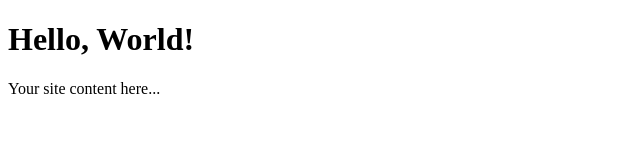
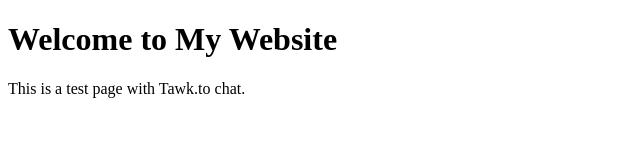
Before and after one commit to btech20209/btechcorp, a plain HTML site: page index.html in a window 1280 px wide. Shown: the whole page, without its empty margins (0-640 px from the left). Drawn offline with Linux system fonts and the light colour scheme.

Commit message:
Added tawk text to index.html

```diff
--- a/index.html
+++ b/index.html
@@ -2,21 +2,16 @@
 <html lang="en">
 <head>
     <meta charset="UTF-8">
-    <title>My Static Site</title>
-    <link rel="stylesheet" href="styles.css">
+    <meta name="viewport" content="width=device-width, initial-scale=1.0">
+    <title>My Website</title>
 </head>
-<body>
-    <h1>Hello, World!</h1>
-    <p>Your site content here...</p>
-
-    <!-- Tawk.to Chat Widget -->
 <!--Start of Tawk.to Script-->
 <script type="text/javascript">
 var Tawk_API=Tawk_API||{}, Tawk_LoadStart=new Date();
 (function(){
 var s1=document.createElement("script"),s0=document.getElementsByTagName("script")[0];
 s1.async=true;
-    s1.src='https://embed.tawk.to/YOUR_PROPERTY_ID/YOUR_WIDGET_ID';
+s1.src='https://embed.tawk.to/68f69d5b26e42319523490ec/1j81ldb4f';
 s1.charset='UTF-8';
 s1.setAttribute('crossorigin','*');
 s0.parentNode.insertBefore(s1,s0);
@@ -24,5 +19,9 @@
 </script>
 <!--End of Tawk.to Script-->
 
+<body>
+    <h1>Welcome to My Website</h1>
+    <p>This is a test page with Tawk.to chat.</p>
+    <!-- Tawk.to script will go here later -->
 </body>
 </html>
```
Lines whose indentation alone changed are shown as unchanged.
